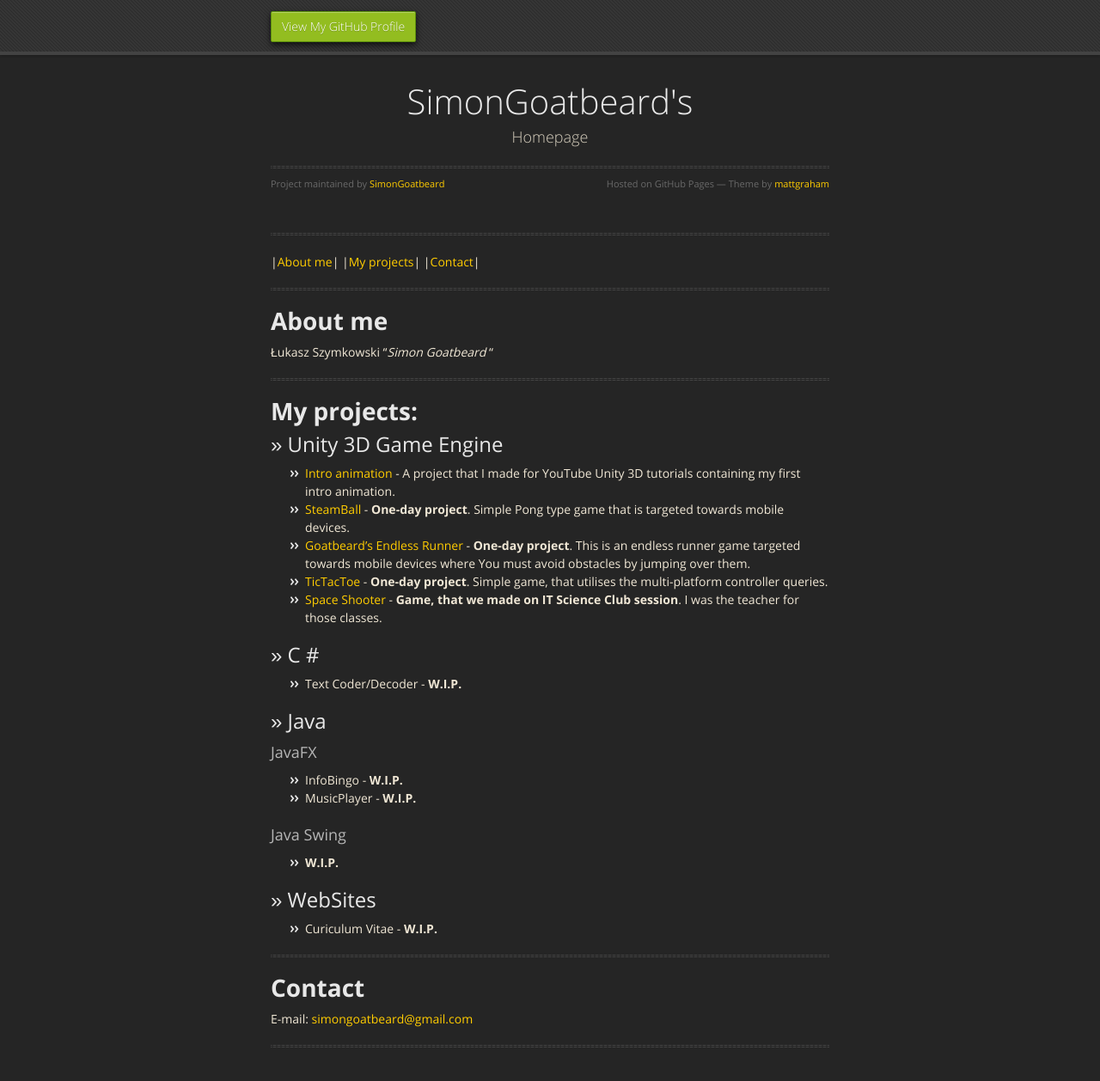
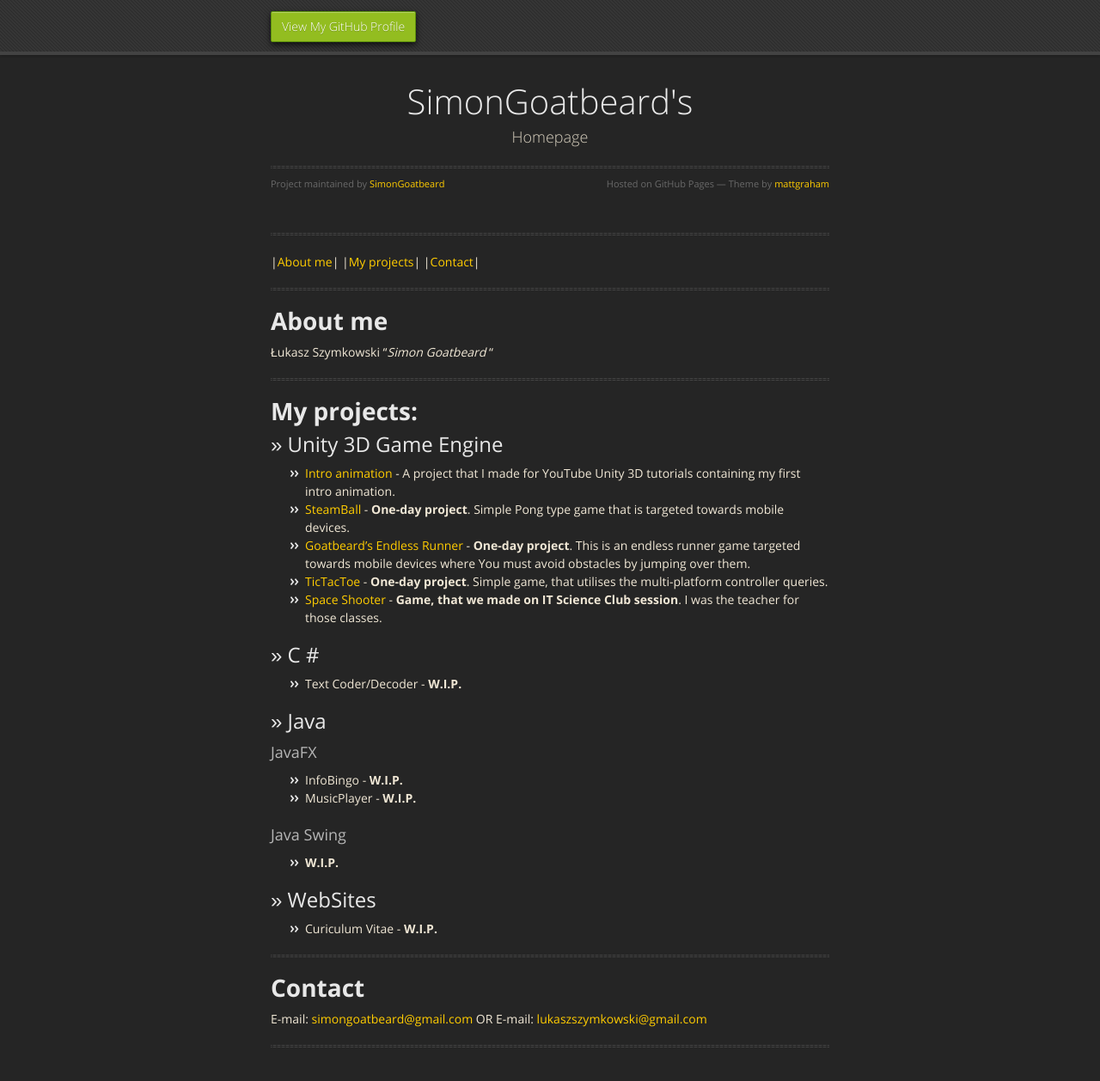
Before and after one commit to SimonGoatbeard/simongoatbeard.github.io, a Jekyll site: the page built from index.md, in a window 1280 px wide and 1329 px high. Shown: the top 1258 px of the window at 86% size. Built offline with Jekyll 4.4.1, drawn with Linux system fonts in a browser that asks for light colours; nearby versions of some CDN libraries.

Commit message:
Update index.md

```diff
--- a/index.md
+++ b/index.md
@@ -35,6 +35,8 @@ layout: default
 ---
 # <a name="contact"></a>**Contact**
 E-mail: [simongoatbeard@gmail.com](mailto:simongoatbeard@gmail.com)
+OR
+E-mail: [lukaszszymkowski@gmail.com](mailto:lukaszszymkowski@gmail.com)
 
 ---
 
```
